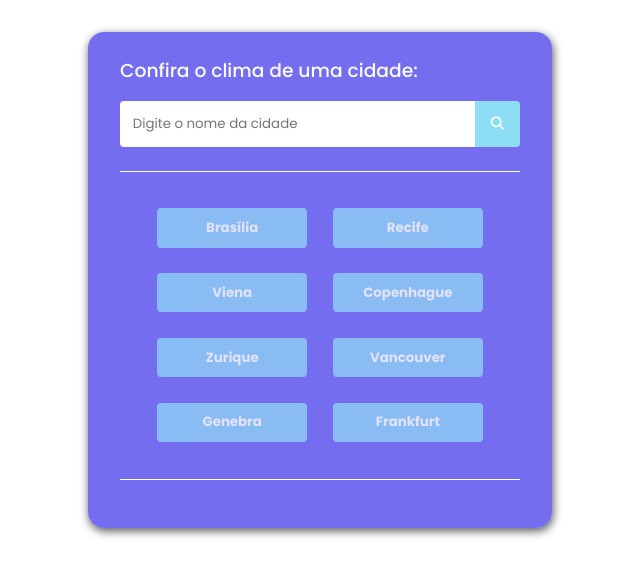
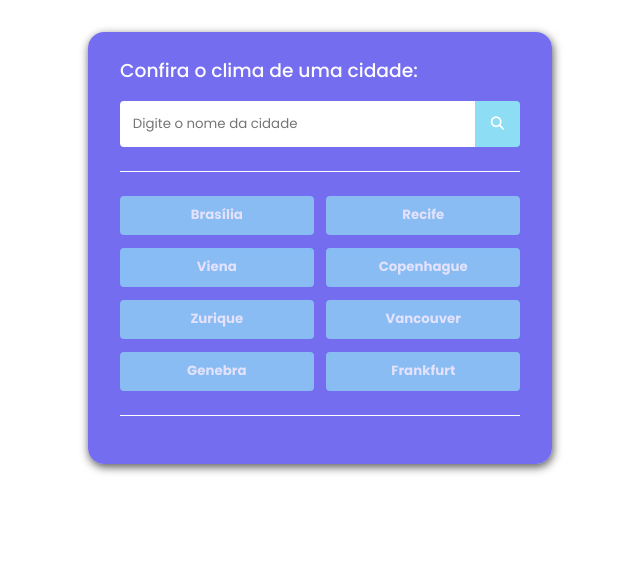
Before and after one commit to emersonpessoa01/clima-js, a plain HTML site: page index.html in a window 1280 px wide. Shown: the whole page, without its empty margins (320-960 px from the left). Drawn offline with Linux system fonts and the light colour scheme.

Commit message:
updated bottom :sparkles:

```diff
--- a/css/style.css
+++ b/css/style.css
@@ -207,11 +207,16 @@ body {
   display: flex;
   flex-wrap: wrap;
   justify-content: center;
+  gap: .8rem;
+  /* display: grid;
+  grid-gap: 8px;
+  grid-template-columns: repeat(auto-fit(minmax(200px,auto))); */
 }
 
 #suggestions button {
-  min-width: 150px;
-  margin: 0.8rem;
+  flex: 1 1 150px;
+  /* min-width: 150px; */
+  /* margin: 0.8rem; */
   padding: 0.6rem 0.9rem;
   border-radius: 0.25rem;
   border: none;
```
